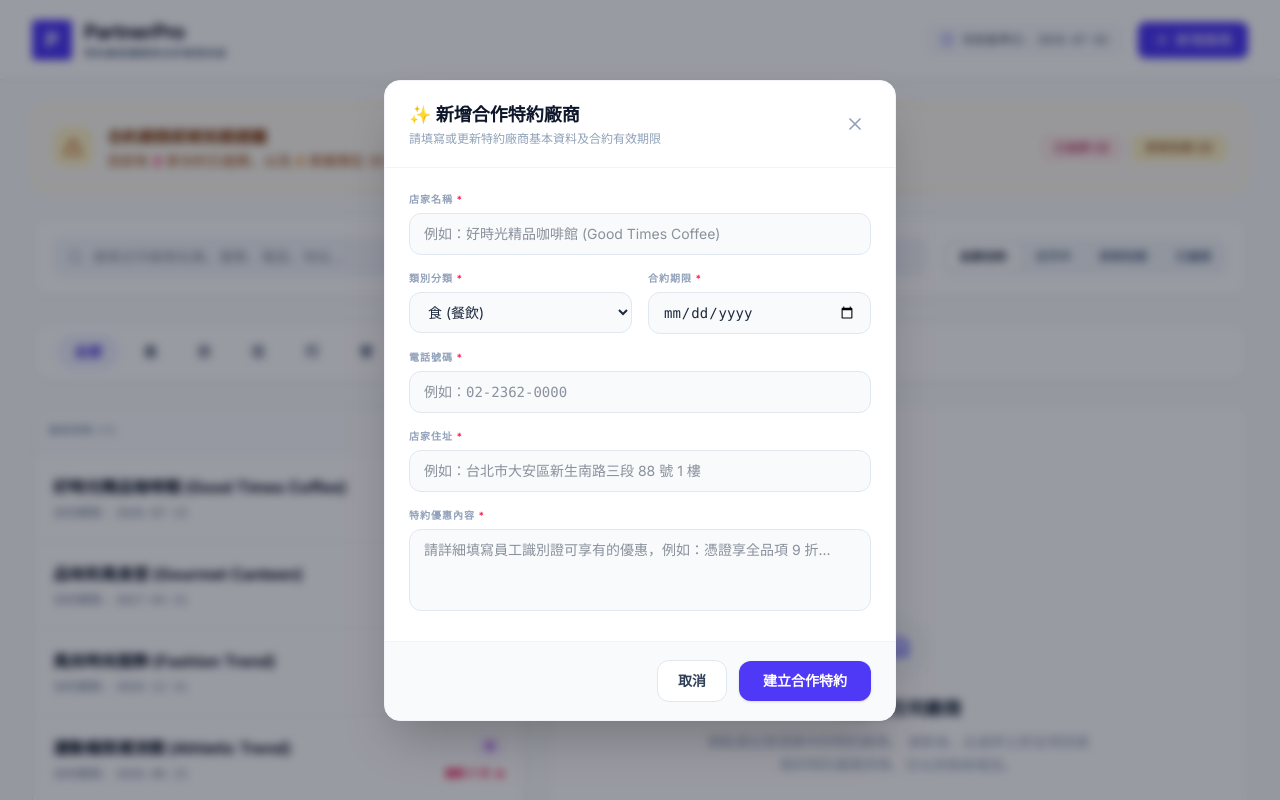
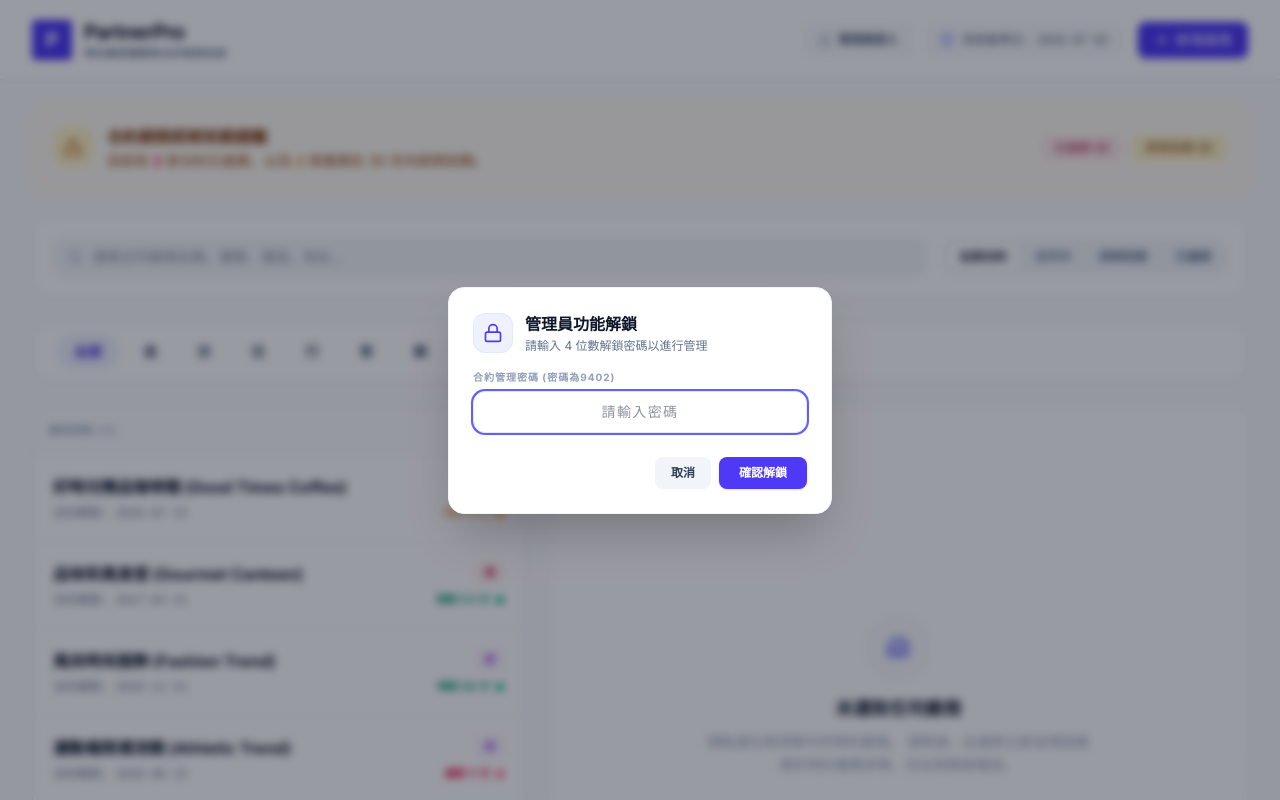
Before and after one commit to YiHsuan85/PartnerPro, a React (Vite) app: page / in a window 1280 px wide. Both pictures are taken after a click on the button "新增廠商". Shown: the top 800 px of the page. Built offline with nearby package versions, Linux system fonts and the light colour scheme.

Commit message:
Update App.tsx

```diff
--- a/src/App.tsx
+++ b/src/App.tsx
@@ -22,7 +22,9 @@ import {
   Clock,
   Briefcase,
   SlidersHorizontal,
-  ChevronRight
+  ChevronRight,
+  Lock,
+  Unlock
 } from 'lucide-react';
 import { motion, AnimatePresence } from 'motion/react';
 import { Vendor, Category, ContractAlert } from './types';
@@ -46,6 +48,19 @@ export default function App() {
   const [editingVendor, setEditingVendor] = useState<Vendor | null>(null);
   const [isDeleteConfirmOpen, setIsDeleteConfirmOpen] = useState(false);
   const [vendorToDelete, setVendorToDelete] = useState<Vendor | null>(null);
+
+  // Admin password states
+  const [isAdmin, setIsAdmin] = useState(() => {
+    return sessionStorage.getItem('partnerpro_is_admin') === 'true';
+  });
+  const [isPasswordModalOpen, setIsPasswordModalOpen] = useState(false);
+  const [passwordInput, setPasswordInput] = useState('');
+  const [passwordError, setPasswordError] = useState('');
+  const [pendingAction, setPendingAction] = useState<{
+    type: 'add' | 'edit' | 'delete' | 'toggle';
+    vendor?: Vendor;
+    e?: React.MouseEvent;
+  } | null>(null);
 
   // Form Fields
   const [formName, setFormName] = useState('');
@@ -291,6 +306,80 @@ export default function App() {
     }
   };
 
+  // --- Admin Password Handlers ---
+  const handleVerifyPassword = (e: React.FormEvent) => {
+    e.preventDefault();
+    if (passwordInput === '9402') {
+      setIsAdmin(true);
+      sessionStorage.setItem('partnerpro_is_admin', 'true');
+      setIsPasswordModalOpen(false);
+      showToast('管理員權限已解鎖！', 'success');
+
+      // Execute pending action if any
+      if (pendingAction) {
+        if (pendingAction.type === 'add') {
+          openAddForm();
+        } else if (pendingAction.type === 'edit' && pendingAction.vendor) {
+          openEditForm(pendingAction.vendor);
+        } else if (pendingAction.type === 'delete' && pendingAction.vendor) {
+          initiateDelete(pendingAction.vendor, pendingAction.e as any);
+        }
+        setPendingAction(null);
+      }
+    } else {
+      setPasswordError('密碼錯誤，請重新輸入！(提示：合約解鎖密碼)');
+      setPasswordInput('');
+    }
+  };
+
+  const handleAdminToggle = () => {
+    if (isAdmin) {
+      setIsAdmin(false);
+      sessionStorage.removeItem('partnerpro_is_admin');
+      showToast('已登出管理員模式', 'info');
+    } else {
+      setPendingAction({ type: 'toggle' });
+      setIsPasswordModalOpen(true);
+      setPasswordInput('');
+      setPasswordError('');
+    }
+  };
+
+  const handleAddVendorClick = () => {
+    if (!isAdmin) {
+      setPendingAction({ type: 'add' });
+      setIsPasswordModalOpen(true);
+      setPasswordInput('');
+      setPasswordError('');
+    } else {
+      openAddForm();
+    }
+  };
+
+  const handleEditVendorClick = (vendor: Vendor, e?: React.MouseEvent) => {
+    if (e) e.stopPropagation();
+    if (!isAdmin) {
+      setPendingAction({ type: 'edit', vendor });
+      setIsPasswordModalOpen(true);
+      setPasswordInput('');
+      setPasswordError('');
+    } else {
+      openEditForm(vendor, e);
+    }
+  };
+
+  const handleDeleteVendorClick = (vendor: Vendor, e: React.MouseEvent) => {
+    if (e) e.stopPropagation();
+    if (!isAdmin) {
+      setPendingAction({ type: 'delete', vendor, e });
+      setIsPasswordModalOpen(true);
+      setPasswordInput('');
+      setPasswordError('');
+    } else {
+      initiateDelete(vendor, e);
+    }
+  };
+
   // --- Category Badge Color Picker ---
   const getCategoryColor = (category: Category) => {
     switch (category) {
@@ -341,12 +430,36 @@ export default function App() {
           </div>
         </div>
         <div className="flex items-center gap-4">
+          {/* Admin Mode Badge & Toggle */}
+          <button
+            onClick={handleAdminToggle}
+            title={isAdmin ? "點擊登出管理員模式" : "點擊登入管理員模式"}
+            className={`flex items-center gap-1.5 px-3 py-1.5 rounded-lg text-xs font-semibold border transition-all ${
+              isAdmin
+                ? 'bg-emerald-50 border-emerald-200 text-emerald-700 hover:bg-emerald-100/60'
+                : 'bg-slate-50 border-slate-200 text-slate-600 hover:bg-slate-100/60'
+            }`}
+          >
+            {isAdmin ? (
+              <>
+                <Unlock className="w-3.5 h-3.5 text-emerald-600" />
+                <span className="hidden sm:inline">管理員 (已解鎖)</span>
+                <span className="sm:hidden">管理員</span>
+              </>
+            ) : (
+              <>
+                <Lock className="w-3.5 h-3.5 text-slate-400" />
+                <span>管理員登入</span>
+              </>
+            )}
+          </button>
+
           <div className="hidden sm:flex items-center gap-2 text-slate-600 bg-slate-50 px-3 py-1.5 rounded-lg text-xs font-mono border border-slate-200/50">
             <Clock className="w-3.5 h-3.5 text-indigo-500" />
             <span>系統基準日: {CURRENT_DATE_STR}</span>
           </div>
           <button
-            onClick={openAddForm}
+            onClick={handleAddVendorClick}
             id="add-vendor-btn"
             className="bg-indigo-600 text-white px-4 py-2 rounded-lg text-sm font-medium hover:bg-indigo-700 active:scale-95 transition-all shadow-md shadow-indigo-100 flex items-center gap-1.5"
           >
@@ -622,14 +735,14 @@ export default function App() {
 
                       <div className="flex gap-2">
                         <button
-                          onClick={(e) => openEditForm(selectedVendor, e)}
+                          onClick={(e) => handleEditVendorClick(selectedVendor, e)}
                           className="p-2 text-slate-400 hover:text-indigo-600 hover:bg-indigo-50 rounded-lg transition-colors border border-slate-200"
                           title="編輯資料"
                         >
                           <Edit2 className="w-5 h-5" />
                         </button>
                         <button
-                          onClick={(e) => initiateDelete(selectedVendor, e)}
+                          onClick={(e) => handleDeleteVendorClick(selectedVendor, e)}
                           className="p-2 text-slate-400 hover:text-rose-600 hover:bg-rose-50 rounded-lg transition-colors border border-slate-200"
                           title="刪除廠商"
                         >
@@ -844,7 +957,7 @@ export default function App() {
                   <button
                     onClick={(e) => {
                       setSelectedVendor(null);
-                      initiateDelete(selectedVendor, e);
+                      handleDeleteVendorClick(selectedVendor, e);
                     }}
                     className="flex items-center gap-1 text-xs text-rose-600 hover:text-rose-800 font-semibold px-3 py-2 rounded-lg hover:bg-rose-50 transition"
                   >
@@ -855,7 +968,8 @@ export default function App() {
                   <div className="flex items-center gap-2">
                     <button
                       onClick={(e) => {
-                        openEditForm(selectedVendor, e);
+                        setSelectedVendor(null);
+                        handleEditVendorClick(selectedVendor, e);
                       }}
                       className="flex items-center gap-1 px-4 py-2 bg-slate-100 hover:bg-slate-200 text-slate-700 text-xs font-semibold rounded-lg transition"
                     >
@@ -1124,6 +1238,97 @@ export default function App() {
           </>
         )}
 
+        {/* =========================================
+            4. ADMIN PASSWORD VALIDATION MODAL
+            ========================================= */}
+        {isPasswordModalOpen && (
+          <>
+            {/* Backdrop */}
+            <motion.div
+              initial={{ opacity: 0 }}
+              animate={{ opacity: 1 }}
+              exit={{ opacity: 0 }}
+              onClick={() => {
+                setIsPasswordModalOpen(false);
+                setPendingAction(null);
+              }}
+              className="fixed inset-0 bg-slate-950/40 backdrop-blur-xs z-50 flex items-center justify-center p-4"
+            >
+              {/* Modal Container */}
+              <motion.div
+                initial={{ scale: 0.95, y: 15, opacity: 0 }}
+                animate={{ scale: 1, y: 0, opacity: 1 }}
+                exit={{ scale: 0.95, y: 15, opacity: 0 }}
+                transition={{ type: 'spring', duration: 0.4 }}
+                onClick={(e) => e.stopPropagation()}
+                className="bg-white rounded-2xl shadow-2xl w-full max-w-sm overflow-hidden border border-slate-100 z-50"
+              >
+                <div className="p-6">
+                  {/* Lock Icon and Header */}
+                  <div className="flex items-center gap-3 mb-4">
+                    <div className="w-10 h-10 rounded-xl bg-indigo-50 text-indigo-600 flex items-center justify-center border border-indigo-100 shrink-0">
+                      <Lock className="w-5 h-5" />
+                    </div>
+                    <div>
+                      <h3 className="text-base font-bold text-slate-900">管理員功能解鎖</h3>
+                      <p className="text-xs text-slate-500 mt-0.5">請輸入 4 位數解鎖密碼以進行管理</p>
+                    </div>
+                  </div>
+
+                  {/* Input Form */}
+                  <form onSubmit={handleVerifyPassword} className="space-y-4">
+                    <div>
+                      <label className="block text-[10px] font-bold text-slate-400 uppercase tracking-widest mb-1.5">
+                        合約管理密碼 (密碼為9402)
+                      </label>
+                      <input
+                        type="password"
+                        required
+                        value={passwordInput}
+                        onChange={(e) => {
+                          setPasswordInput(e.target.value);
+                          if (passwordError) setPasswordError('');
+                        }}
+                        placeholder="請輸入密碼"
+                        autoFocus
+                        className={`w-full px-3.5 py-2.5 text-sm bg-slate-50 border rounded-xl outline-none focus:bg-white focus:ring-2 focus:ring-indigo-500 transition text-center font-mono tracking-widest text-lg ${
+                          passwordError ? 'border-rose-300 ring-2 ring-rose-50' : 'border-slate-200'
+                        }`}
+                      />
+                      {passwordError && (
+                        <p className="text-xs text-rose-600 font-semibold mt-1.5 flex items-center gap-1">
+                          <AlertTriangle className="w-3.5 h-3.5 shrink-0" />
+                          <span>{passwordError}</span>
+                        </p>
+                      )}
+                    </div>
+
+                    {/* Actions Footer */}
+                    <div className="flex items-center justify-end gap-2 pt-2">
+                      <button
+                        type="button"
+                        onClick={() => {
+                          setIsPasswordModalOpen(false);
+                          setPendingAction(null);
+                        }}
+                        className="px-4 py-2 bg-slate-100 hover:bg-slate-200 text-slate-700 text-xs font-semibold rounded-lg transition"
+                      >
+                        取消
+                      </button>
+                      <button
+                        type="submit"
+                        className="px-5 py-2 bg-indigo-600 hover:bg-indigo-700 text-white text-xs font-semibold rounded-lg shadow transition active:scale-95"
+                      >
+                        確認解鎖
+                      </button>
+                    </div>
+                  </form>
+                </div>
+              </motion.div>
+            </motion.div>
+          </>
+        )}
+
       </AnimatePresence>
 
     </div>
```
